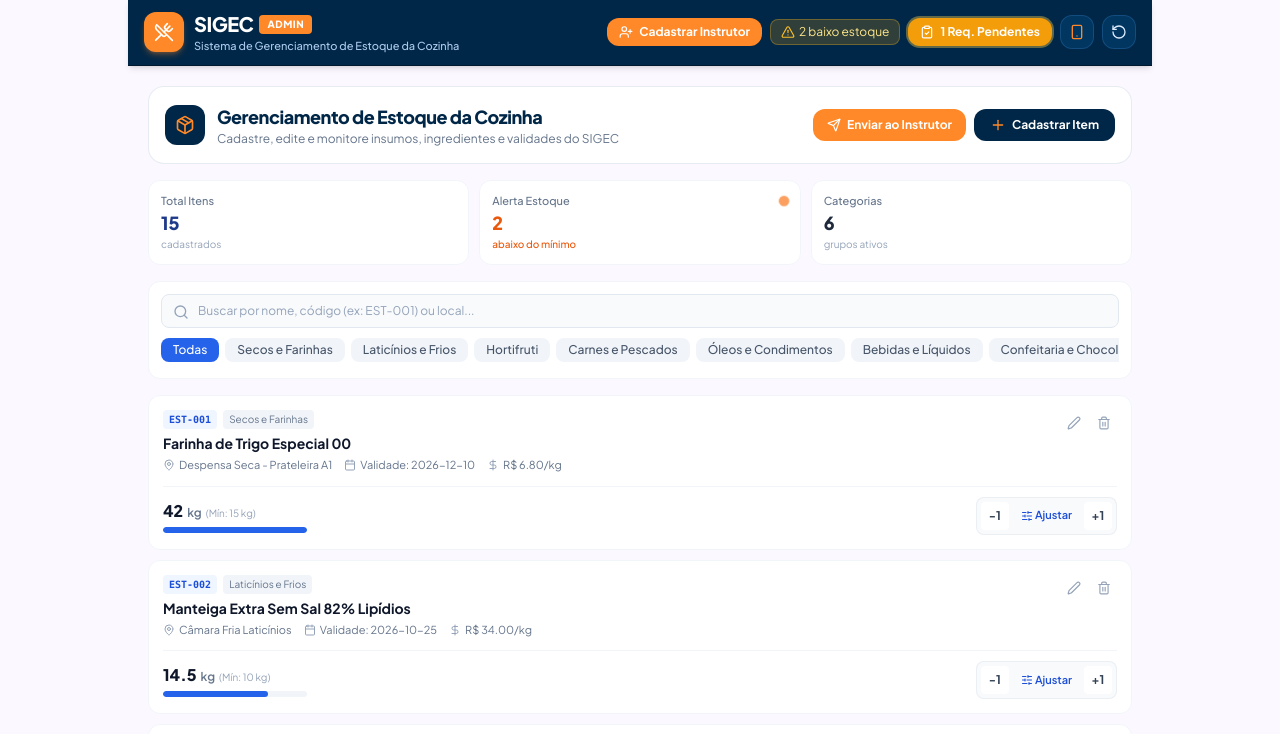
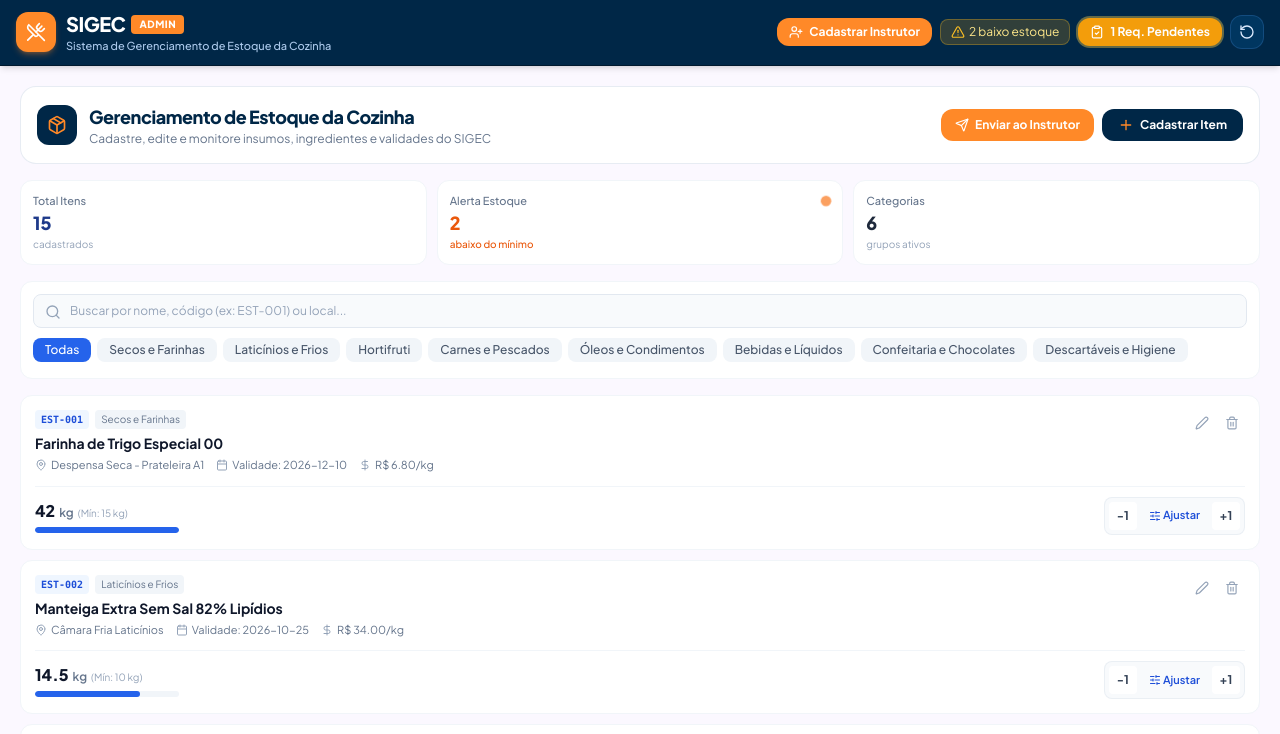
Before and after one commit to JankledsonRodriguez/Administrador-Mobile-, a React (Vite) app: page / in a window 1280 px wide. Shown: the top 734 px of the page. Built offline with nearby package versions, Linux system fonts and the light colour scheme.

Commit message:
Remove mobile frame toggle and make mobile view permanent and fluid

```diff
--- a/src/App.tsx
+++ b/src/App.tsx
@@ -10,13 +10,11 @@
 import { RequisitionsView } from './components/views/RequisitionsView';
 import { DispatchHistoryView } from './components/views/DispatchHistoryView';
 import { DirectDispatchModal } from './components/modals/DirectDispatchModal';
-import { Wifi, Battery, Signal } from 'lucide-react';
 
 const MainAppContent: React.FC = () => {
   const { classes, instructors } = useApp();
 
   const [activeTab, setActiveTab] = useState<ActiveTab>('estoque');
-  const [isMobileFrame, setIsMobileFrame] = useState<boolean>(false);
   const [openCreateInstructorModal, setOpenCreateInstructorModal] = useState<boolean>(false);
 
   // Direct dispatch modal
@@ -44,30 +42,10 @@
     <div className="min-h-screen bg-[#fbf8ff] text-[#002747] flex flex-col items-center">
       <ToastContainer />
 
-      {/* Outer Shell Wrapper (allows switching between realistic mobile frame and full width) */}
-      <div
-        className={`w-full transition-all duration-300 ${
-          isMobileFrame
-            ? 'max-w-md my-4 sm:my-8 bg-[#fbf8ff] rounded-3xl shadow-2xl overflow-hidden border-8 border-[#002747]'
-            : 'max-w-5xl min-h-screen bg-[#fbf8ff] flex flex-col'
-        }`}
-      >
-        {/* Simulated Mobile Status Bar if frame active */}
-        {isMobileFrame && (
-          <div className="bg-[#002747] text-white px-5 py-2 flex items-center justify-between text-[11px] font-medium select-none border-b border-[#00192e]">
-            <span className="font-semibold">09:41</span>
-            <div className="flex items-center space-x-1.5 text-slate-200">
-              <Signal className="w-3 h-3" />
-              <Wifi className="w-3 h-3" />
-              <Battery className="w-4 h-4" />
-            </div>
-          </div>
-        )}
-
+      {/* Main Container Wrapper - Optimized for Mobile View */}
+      <div className="w-full min-h-screen bg-[#fbf8ff] flex flex-col overflow-x-hidden">
         {/* Application Header */}
         <Header
-          isMobileFrame={isMobileFrame}
-          setIsMobileFrame={setIsMobileFrame}
           onOpenRequisitions={() => setActiveTab('requisicoes')}
           onOpenInstructors={() => setActiveTab('instrutores')}
           onOpenCreateInstructor={() => {
--- a/src/components/common/Header.tsx
+++ b/src/components/common/Header.tsx
@@ -1,8 +1,6 @@
 import React from 'react';
 import {
   UtensilsCrossed,
-  Smartphone,
-  Monitor,
   RotateCcw,
   AlertTriangle,
   ClipboardCheck,
@@ -11,16 +9,12 @@
 import { useApp } from '../../context/AppContext';
 
 interface HeaderProps {
-  isMobileFrame: boolean;
-  setIsMobileFrame: (val: boolean) => void;
   onOpenRequisitions: () => void;
   onOpenInstructors?: () => void;
   onOpenCreateInstructor?: () => void;
 }
 
 export const Header: React.FC<HeaderProps> = ({
-  isMobileFrame,
-  setIsMobileFrame,
   onOpenRequisitions,
   onOpenInstructors,
   onOpenCreateInstructor,
@@ -91,19 +85,6 @@
             <span>{pendingCount > 0 ? `${pendingCount} Req. Pendentes` : 'Requisições'}</span>
           </button>
 
-          {/* Frame switch (Mobile shell vs Fluid desktop) */}
-          <button
-            onClick={() => setIsMobileFrame(!isMobileFrame)}
-            title={isMobileFrame ? 'Expandir para Tela Cheia' : 'Simular Moldura Mobile'}
-            className="p-2 rounded-xl bg-[#003660] hover:bg-[#004277] text-blue-100 transition-colors border border-blue-400/20 flex items-center justify-center text-xs"
-          >
-            {isMobileFrame ? (
-              <Monitor className="w-4 h-4" />
-            ) : (
-              <Smartphone className="w-4 h-4 text-[#ff8928]" />
-            )}
-          </button>
-
           {/* Reset button */}
           <button
             onClick={() => {
```
